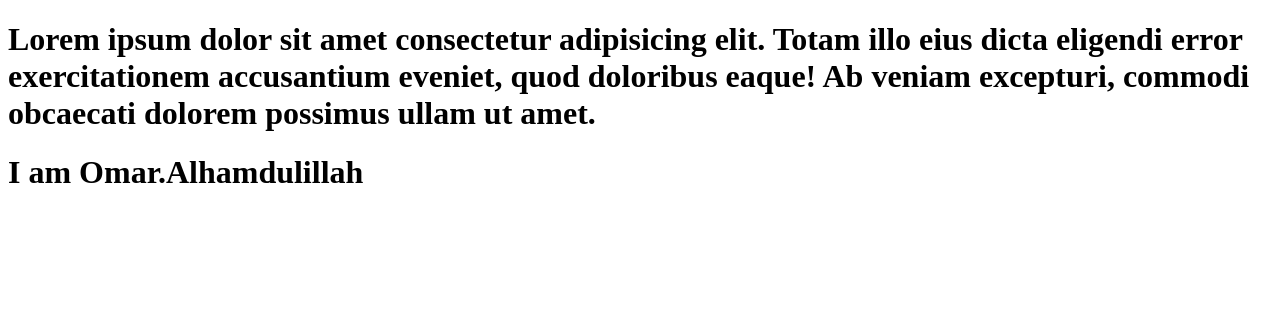
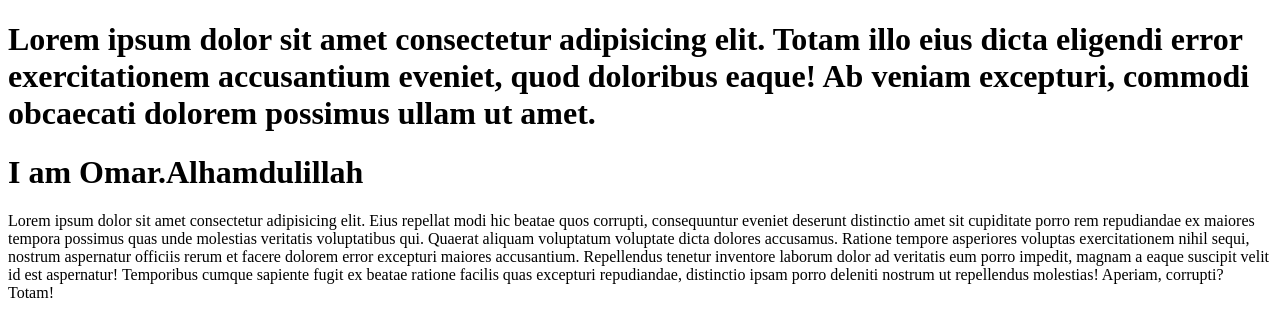
Before and after one commit to devomarfaruk/devomar, a plain HTML site: page devomar/index.html in a window 1280 px wide. Drawn offline with Linux system fonts and the light colour scheme.

Commit message:
first commit

```diff
--- a/devomar/index.html
+++ b/devomar/index.html
@@ -13,6 +13,14 @@
         accusantium eveniet, quod doloribus eaque! Ab veniam excepturi, commodi obcaecati dolorem possimus ullam ut
         amet.</h1>
     <h1>I am Omar.Alhamdulillah</h1>
+    <p>Lorem ipsum dolor sit amet consectetur adipisicing elit. Eius repellat modi hic beatae quos corrupti,
+        consequuntur eveniet deserunt distinctio amet sit cupiditate porro rem repudiandae ex maiores tempora possimus
+        quas unde molestias veritatis voluptatibus qui. Quaerat aliquam voluptatum voluptate dicta dolores accusamus.
+        Ratione tempore asperiores voluptas exercitationem nihil sequi, nostrum aspernatur officiis rerum et facere
+        dolorem error excepturi maiores accusantium. Repellendus tenetur inventore laborum dolor ad veritatis eum porro
+        impedit, magnam a eaque suscipit velit id est aspernatur! Temporibus cumque sapiente fugit ex beatae ratione
+        facilis quas excepturi repudiandae, distinctio ipsam porro deleniti nostrum ut repellendus molestias! Aperiam,
+        corrupti? Totam!</p>
 </body>
 
 </html>
```
